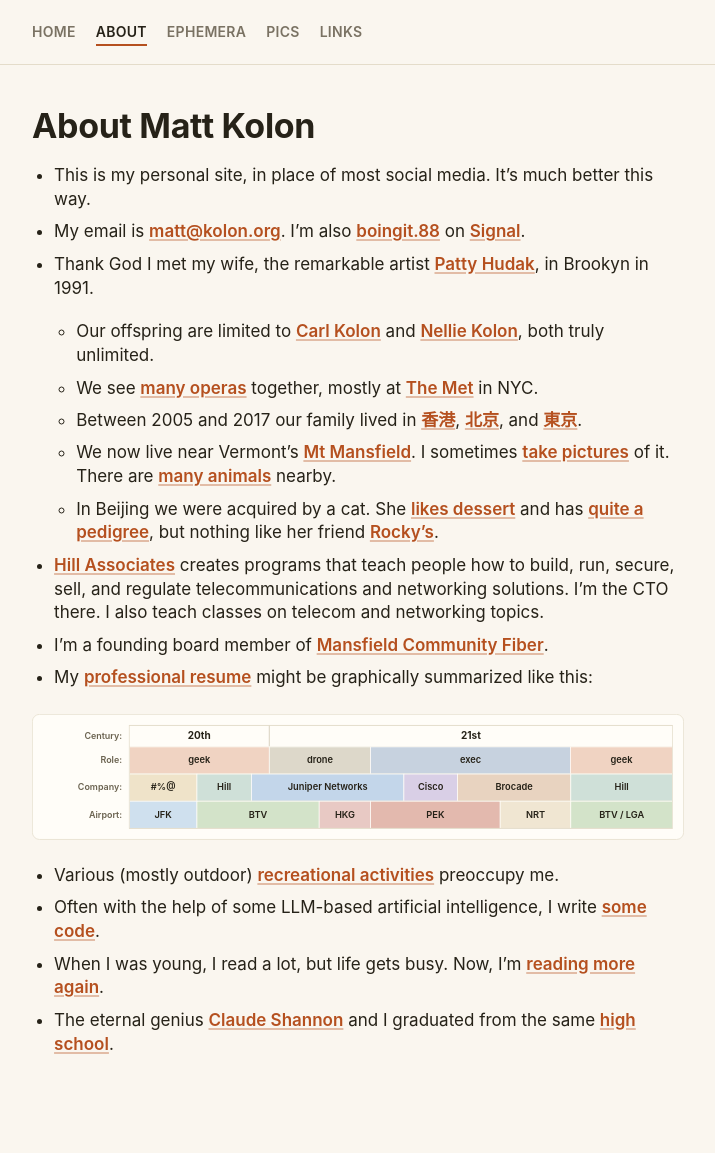
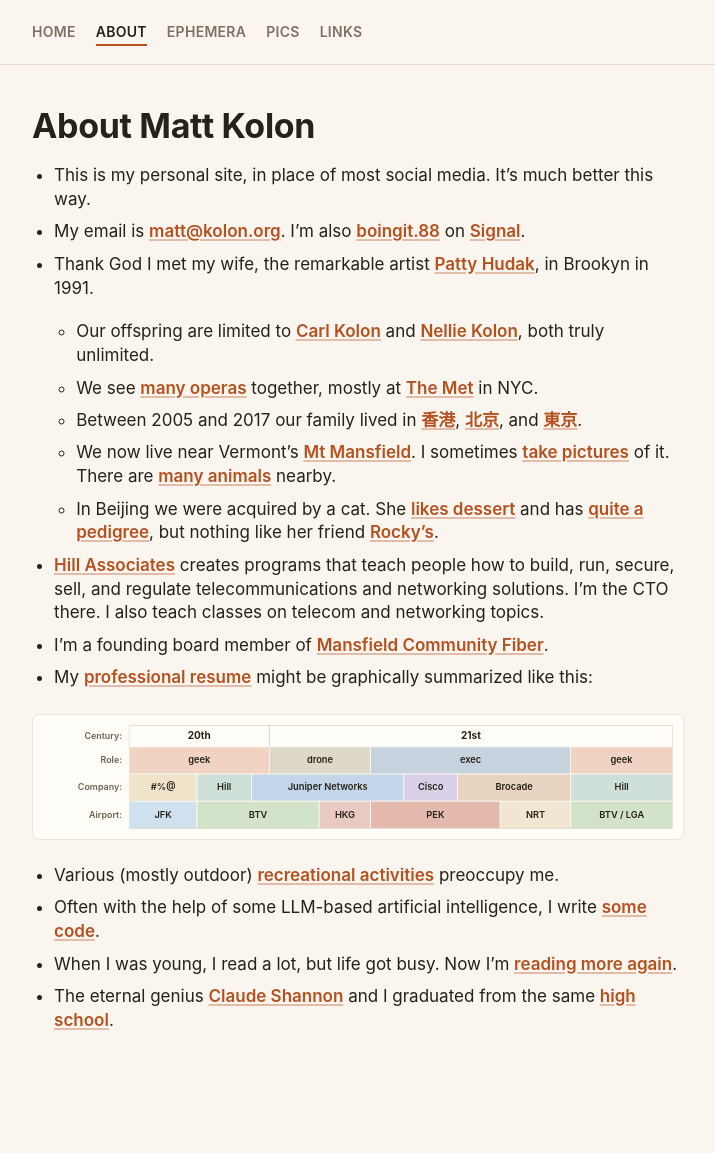
Before and after one commit to mkolon/mattkolon.com, a Jekyll site: the page built from about.md, in a window 1280 px wide. Shown: the whole page, without its empty margins (282-997 px from the left). Built offline with Jekyll 4.4.1, drawn with Linux system fonts in a browser that asks for light colours; after the commit the page ends 1130 px from its top, so only the background shows below that.

Commit message:
rewrites

```diff
--- a/about.md
+++ b/about.md
@@ -37,6 +37,6 @@
 
 - Often with the help of some LLM-based artificial intelligence, I write [some code](https://github.com/mkolon){:target="_blank"}.
 
-- When I was young, I read a lot, but life gets busy. Now, I'm [reading more again](https://bit.ly/3Zstavx){:target="_blank"}.
+- When I was young, I read a lot, but life got busy. Now I'm [reading more again](https://bit.ly/3Zstavx){:target="_blank"}.
 
 - The eternal genius [Claude Shannon](https://en.wikipedia.org/wiki/Claude_Shannon) and I graduated from the same [high school](https://ghs.gaylordschools.com/).
```
